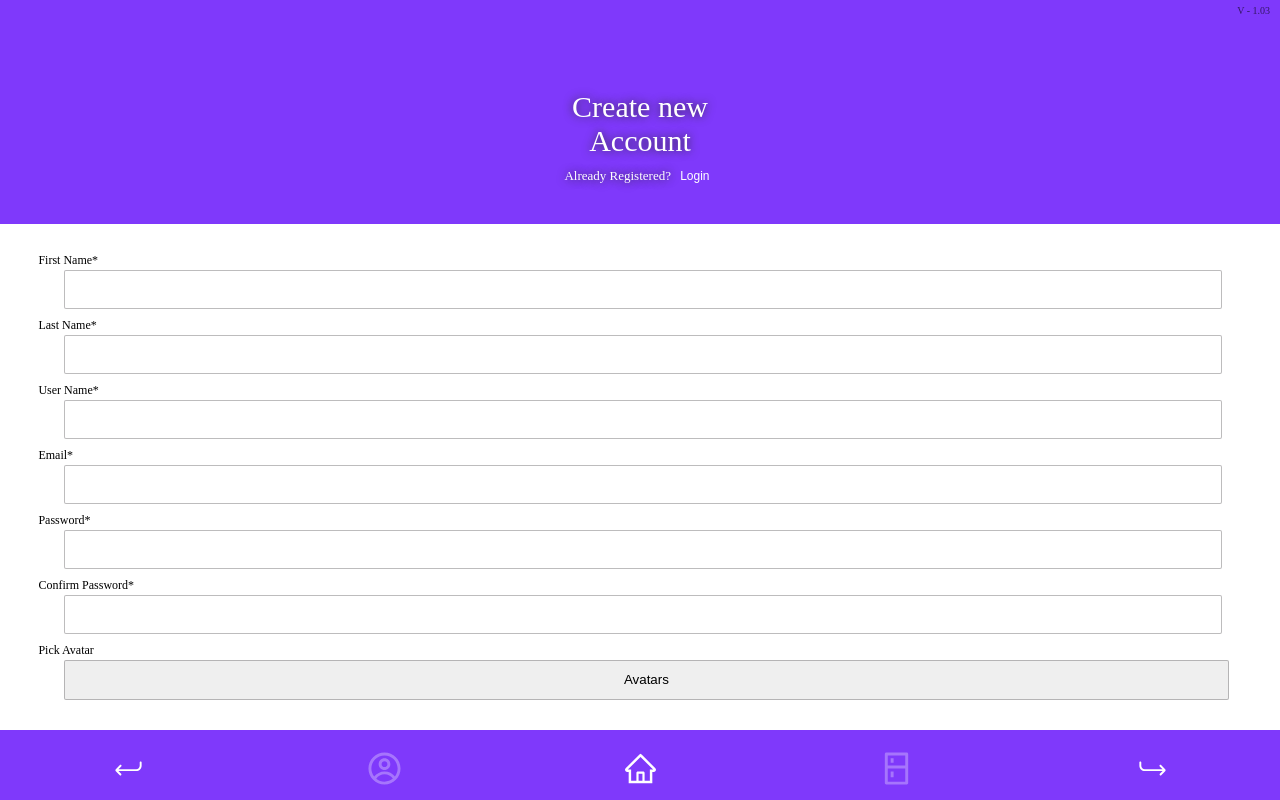
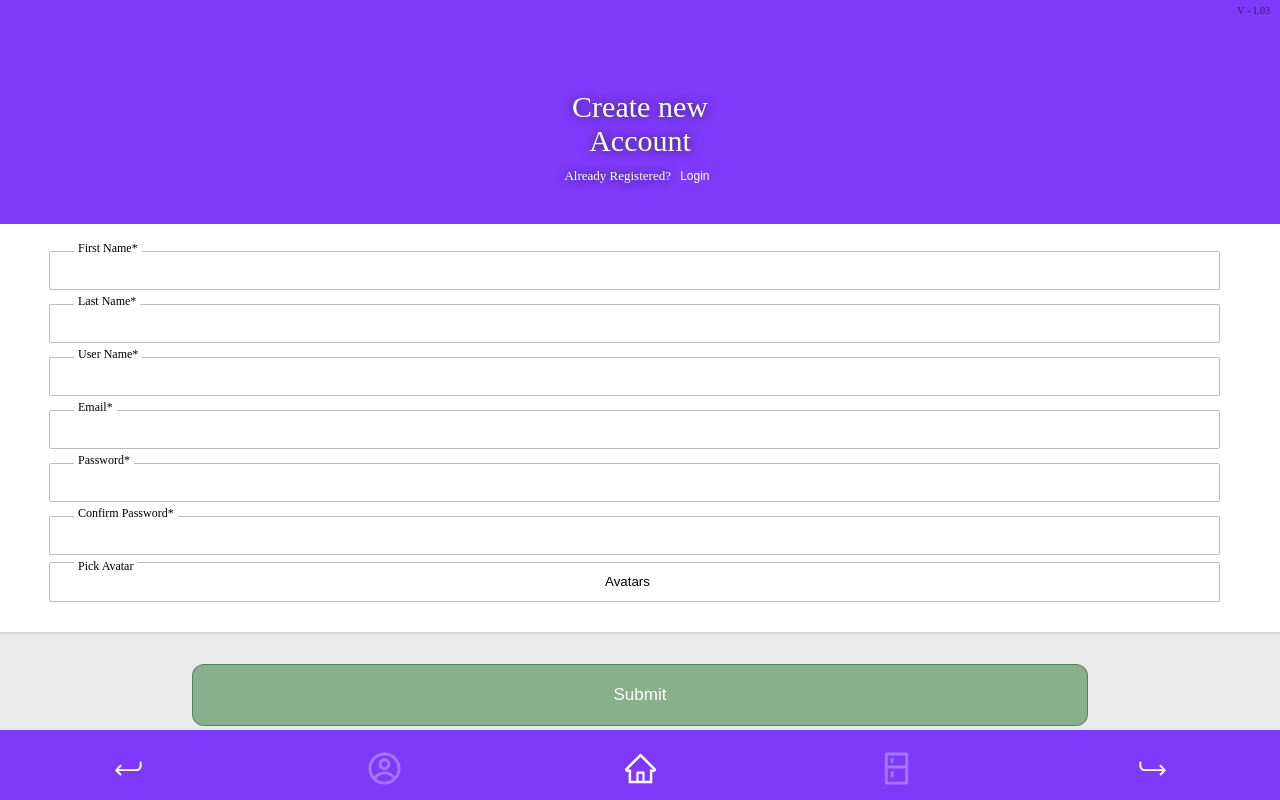
Before and after one commit to NicolasBeaulieuGagnon/Fridge-App, a React (Create React App) app in the folder client/: page /signup in a window 1280 px wide. Built offline with nearby package versions, Linux system fonts and the light colour scheme; no server answers; a web font is replaced by a local one.

Commit message:
some code clean up and form changes

```diff
--- a/client/src/components/GlobalStyle.js
+++ b/client/src/components/GlobalStyle.js
@@ -35,6 +35,13 @@ h1 {
 }
 
 
+input:-webkit-autofill,
+input:-webkit-autofill:hover,
+input:-webkit-autofill:focus,
+input:-webkit-autofill:active{
+    box-shadow: 0 0 0 30px white inset !important;
+}
+
 *::-webkit-scrollbar {
   width: 5px;
 }
--- a/client/src/components/form/FormHelper.js
+++ b/client/src/components/form/FormHelper.js
@@ -37,10 +37,10 @@ const FormHelper = ({ label, input, formSubErrors }) => {
     }
   };
   return (
-    <>
+    <Wrapper>
       {input.name === "avatar" ? (
         <>
-          <Label htmlFor={input.name}>
+          <Label error={error} htmlFor={input.name}>
             {label}
             {input.required && "*"}
           </Label>
@@ -49,7 +49,7 @@ const FormHelper = ({ label, input, formSubErrors }) => {
         </>
       ) : (
         <>
-          <Label htmlFor={input.name}>
+          <Label error={error} htmlFor={input.name}>
             {label}
             {input.required && "*"}
           </Label>
@@ -68,14 +68,18 @@ const FormHelper = ({ label, input, formSubErrors }) => {
           </div>
         </>
       )}
-    </>
+    </Wrapper>
   );
 };
+
+const Wrapper = styled.div`
+  position: relative;
+`;
 
 const ErrorDiv = styled.div`
   position: absolute;
   right: 5%;
-  top: -12px;
+  top: -5px;
   background: white;
   padding: 5px;
   font-size: 10px;
@@ -83,26 +87,32 @@ const ErrorDiv = styled.div`
 `;
 
 const Label = styled.label`
+  color: ${({ error }) => (error ? "red" : "black")};
+  position: absolute;
+  z-index: 5;
+  top: -5px;
+  padding: 2px 4px;
+  background: white;
   font-size: 12px;
-  margin-top: 7px;
-  padding: 2px;
-  padding-left: 3%;
+  margin-left: calc(5% + 10px);
 `;
 
 const InputButton = styled.button`
   cursor: pointer;
-  margin-left: 5%;
+  margin-left: calc(5% - 15px);
+  padding-right: 20px;
   height: 40px;
   outline: none;
+  background: white;
   border: ${({ error }) =>
     error ? "1px solid red" : "1px solid rgb(124, 122, 125,0.5)"};
   border-radius: 2px;
-  width: 91%;
-  transition: background 0.4s ease-in-out, transform 0.1s ease-in-out,
-    color 0.4s ease-in-out;
+  width: calc(90% + 19px);
+  transition: font-size 0.2s ease-in-out, color 0.2s ease-in-out,
+    transform 0.1s ease-in-out, color 0.4s ease-in-out;
   &:hover {
-    color: white;
-    background: rgb(0, 58, 150);
+    color: rgb(0, 58, 150);
+    font-size: 16px;
   }
   &:active {
     transform: scale(0.9);
@@ -110,7 +120,9 @@ const InputButton = styled.button`
 `;
 
 const Input = styled.input`
-  margin-left: 5%;
+  margin: 7px 0;
+  padding-left: 15px;
+  margin-left: calc(5% - 15px);
   height: 35px;
   width: 90%;
   outline: none;
--- a/client/src/modals/AvatarOptionModal.js
+++ b/client/src/modals/AvatarOptionModal.js
@@ -16,7 +16,7 @@ const AvatarOptionModal = ({ userAvatar, setUserAvatar }) => {
         setDefaultAvatarChoices(data.data);
       });
     });
-  }, [defaultAvatarChoices]);
+  }, []);
 
   // a useEffect to change the background of the chosen Avatar
   useEffect(() => {
--- a/client/src/pages/Login.js
+++ b/client/src/pages/Login.js
@@ -62,6 +62,16 @@ const Login = () => {
       setTimeout(() => {
         setIsLoading(false);
       }, 500);
+      if (fullForm.userName === null && fullForm.password === null) {
+        setErrors([
+          { error: "no password given", type: "password" },
+          { error: "no username given", type: "userName" },
+        ]);
+      } else if (fullForm.userName === null) {
+        setErrors([{ error: "no username given", type: "userName" }]);
+      } else {
+        setErrors([{ error: "no password given", type: "password" }]);
+      }
     }
   };
 
--- a/client/src/pages/SignUp.js
+++ b/client/src/pages/SignUp.js
@@ -51,7 +51,6 @@ const Signup = () => {
     } else {
       fullForm.avatarSrc = null;
     }
-    console.log(fullForm);
     const errors = [
       ...checkRequired(fullForm, formInfoNeeded),
       ...checkPassword(fullForm.password, fullForm.confirmPassword),
@@ -204,7 +203,7 @@ const Wrapper = styled.div`
   display: flex;
   flex-direction: column;
   height: calc(100vh - 50px);
-  overflow: scroll;
+  overflow: auto;
 `;
 
 const Form = styled.form`
```
